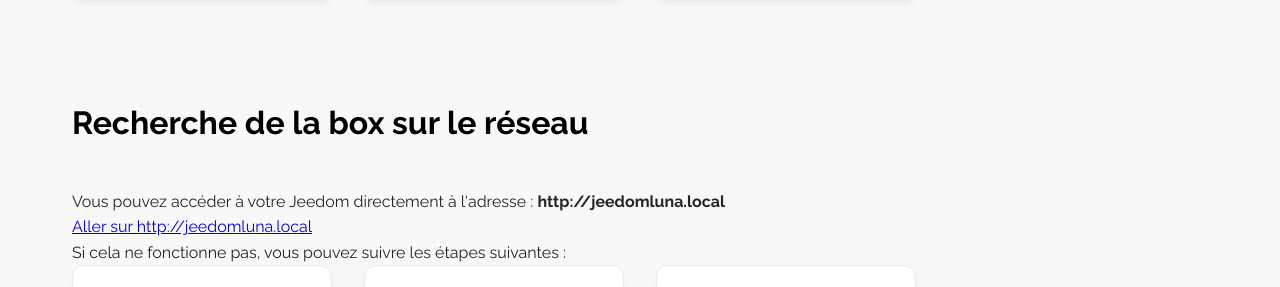
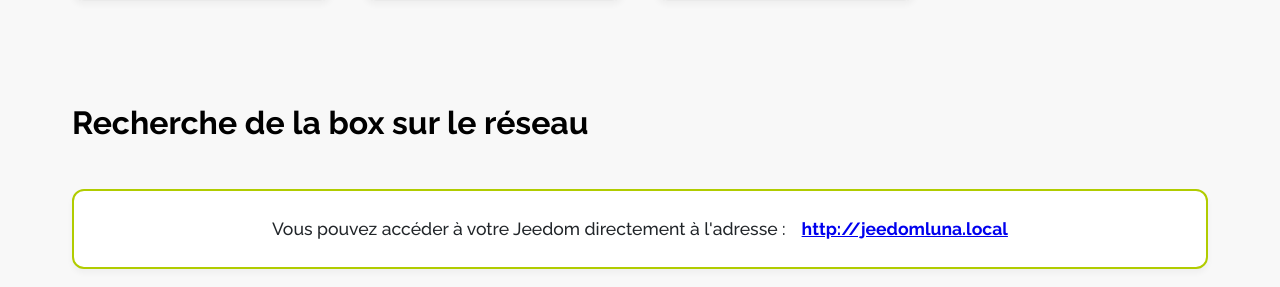
Before and after one commit to jeedom/start, a PHP site: page /box-luna.html in a window 1280 px wide. Shown: the part 2212-2499 px from the top of the page. Run offline with PHP 8.4, Linux system fonts and the light colour scheme.

Commit message:
Improve notice box link and add custom styles
Refactored the Jeedom access link in box-luna.html to be a styled button within the paragraph. Added new CSS styles for .notice-box to enhance its appearance and layout.

```diff
--- a/box-luna.html
+++ b/box-luna.html
@@ -163,8 +163,7 @@
             <div class="content-wrapper">
                 <h1>Recherche de la box sur le réseau</h1>
                 <div class="notice-box">
-                    <p>Vous pouvez accéder à votre Jeedom directement à l'adresse : <strong>http://jeedomluna.local</strong></p>
-                    <a href="http://jeedomluna.local" target="_blank" class="btn btn-primary">Aller sur http://jeedomluna.local</a>
+                    <p>Vous pouvez accéder à votre Jeedom directement à l'adresse : <a href="http://jeedomluna.local" target="_blank" class="btn btn-primary"><strong>http://jeedomluna.local</strong></a></p>
                 </div>
                 <p class="mt-3 text-center">Si cela ne fonctionne pas, vous pouvez suivre les étapes suivantes :</p>
                 <div class="card-grid">
--- a/style.css
+++ b/style.css
@@ -331,6 +331,37 @@ height:46px;
     align-self: center;
 }
 
+/* Styles pour la notice box */
+.notice-box {
+    background-color: var(--card-background);
+    border: 2px solid var(--accent-color);
+    border-radius: 12px;
+    padding: 1.5rem;
+    margin-bottom: 2rem;
+    text-align: center;
+    display: flex;
+    flex-direction: column;
+    align-items: center;
+    gap: 1rem;
+    box-shadow: 0 4px 6px var(--shadow-color);
+}
+
+.notice-box p {
+    margin: 0;
+    font-size: 1.1rem;
+    color: var(--text-color);
+    font-weight: 500;
+    display: flex;
+    align-items: center;
+    justify-content: center;
+    flex-wrap: wrap;
+    gap: 0.5rem;
+}
+
+.notice-box .btn {
+    margin-left: 0.5rem;
+}
+
 /* --- BACK TO TOP BUTTON --- */
 #back-to-top {
     position: fixed;
```
